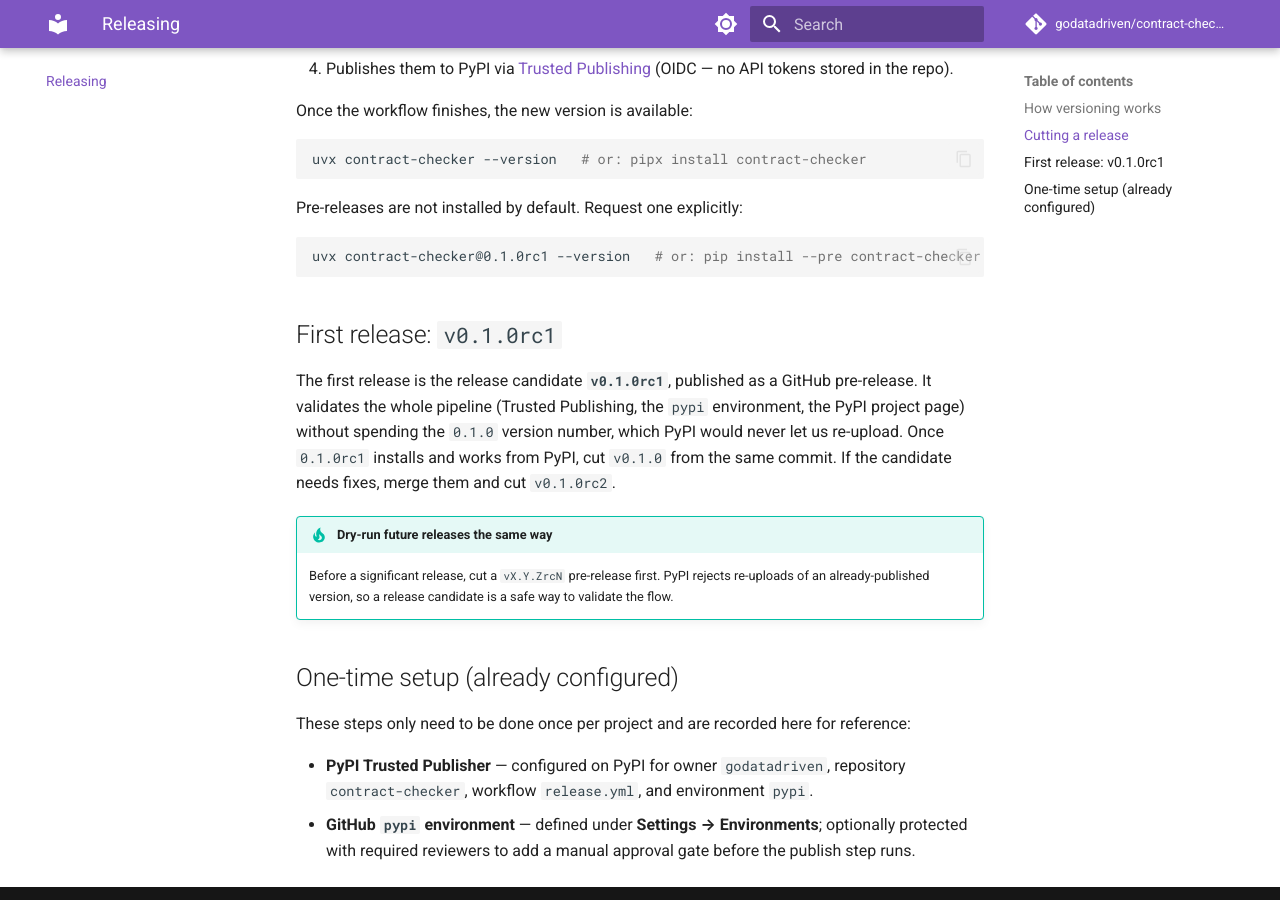
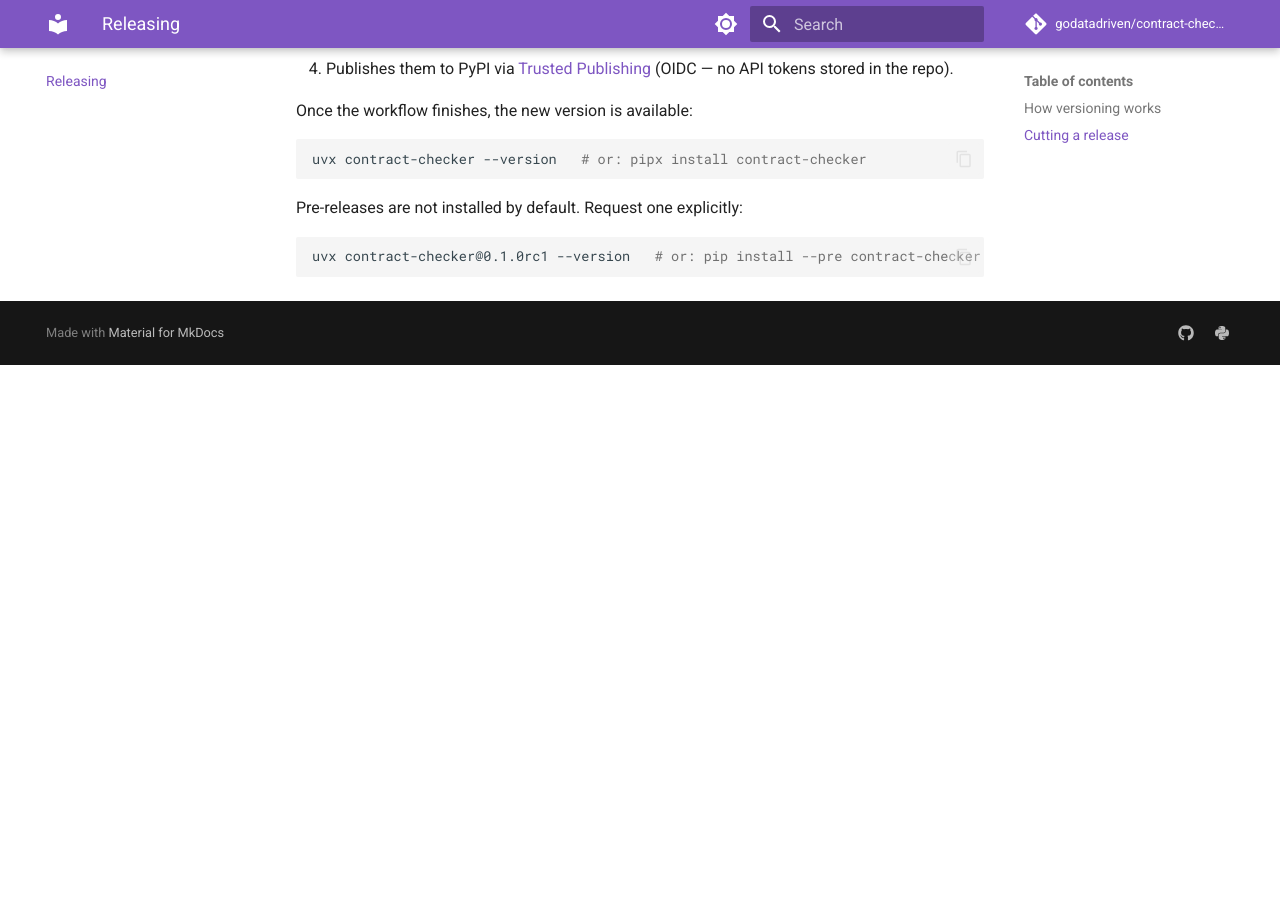
Before and after one commit to godatadriven/contract-checker, an MkDocs documentation site: the page built from docs/releasing.md, in a window 1280 px wide and 900 px high, scrolled down 1120 px. Built offline with MkDocs 1.6.1 and Material for MkDocs 9.7.7, drawn with Linux system fonts in a browser that asks for light colours; comment, search, counter and statistics services are not loaded; after the commit the page ends 1485 px from its top, so only the background shows below that.

Commit message:
docs: drop first-release and one-time-setup sections from releasing guide

````diff
--- a/docs/releasing.md
+++ b/docs/releasing.md
@@ -53,24 +53,3 @@ Pre-releases are not installed by default. Request one explicitly:
 ```shell
 uvx contract-checker@0.1.0rc1 --version   # or: pip install --pre contract-checker
 ```
-
-## First release: `v0.1.0rc1`
-
-The first release is the release candidate **`v0.1.0rc1`**, published as a GitHub pre-release. It
-validates the whole pipeline (Trusted Publishing, the `pypi` environment, the PyPI project page)
-without spending the `0.1.0` version number, which PyPI would never let us re-upload. Once
-`0.1.0rc1` installs and works from PyPI, cut `v0.1.0` from the same commit. If the candidate
-needs fixes, merge them and cut `v0.1.0rc2`.
-
-!!! tip "Dry-run future releases the same way"
-    Before a significant release, cut a `vX.Y.ZrcN` pre-release first. PyPI rejects re-uploads of
-    an already-published version, so a release candidate is a safe way to validate the flow.
-
-## One-time setup (already configured)
-
-These steps only need to be done once per project and are recorded here for reference:
-
-- **PyPI Trusted Publisher** — configured on PyPI for owner `godatadriven`, repository
-  `contract-checker`, workflow `release.yml`, and environment `pypi`.
-- **GitHub `pypi` environment** — defined under **Settings → Environments**; optionally protected
-  with required reviewers to add a manual approval gate before the publish step runs.
````
